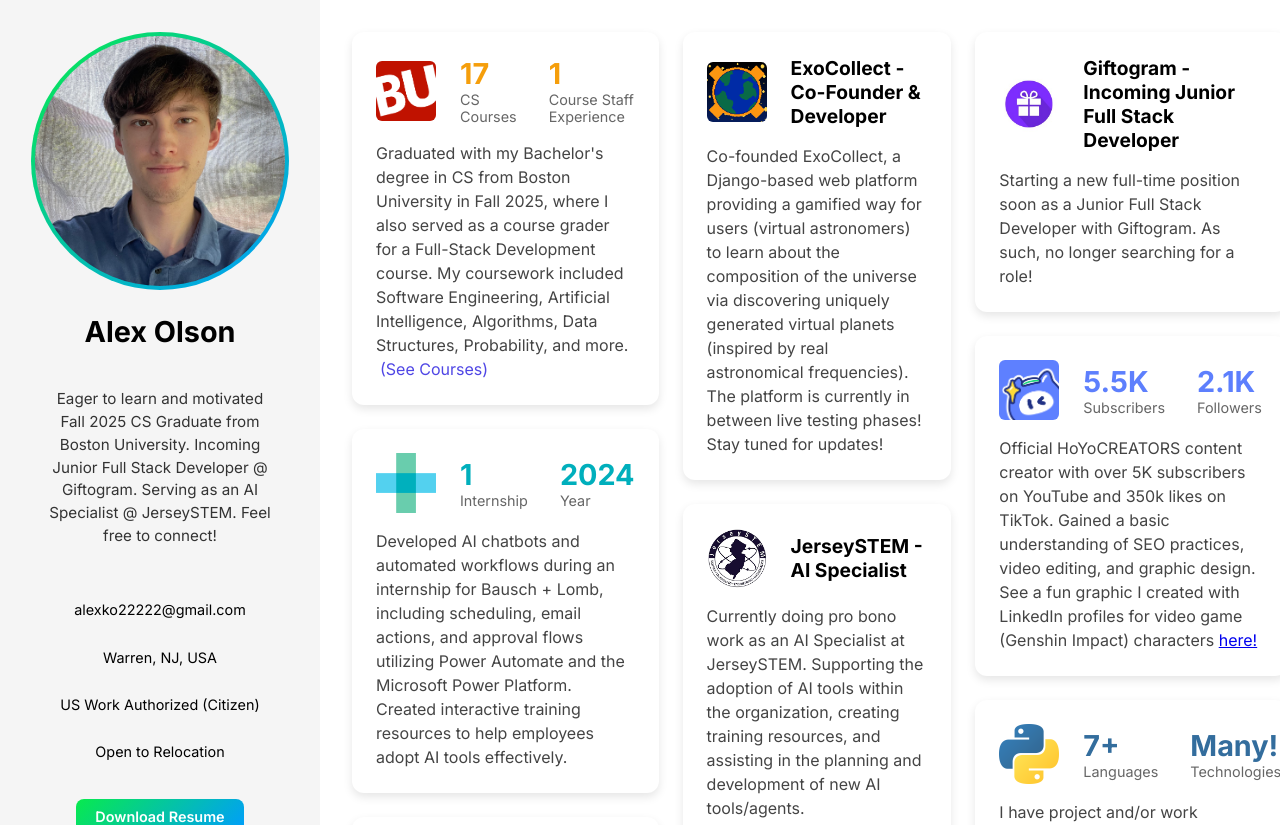
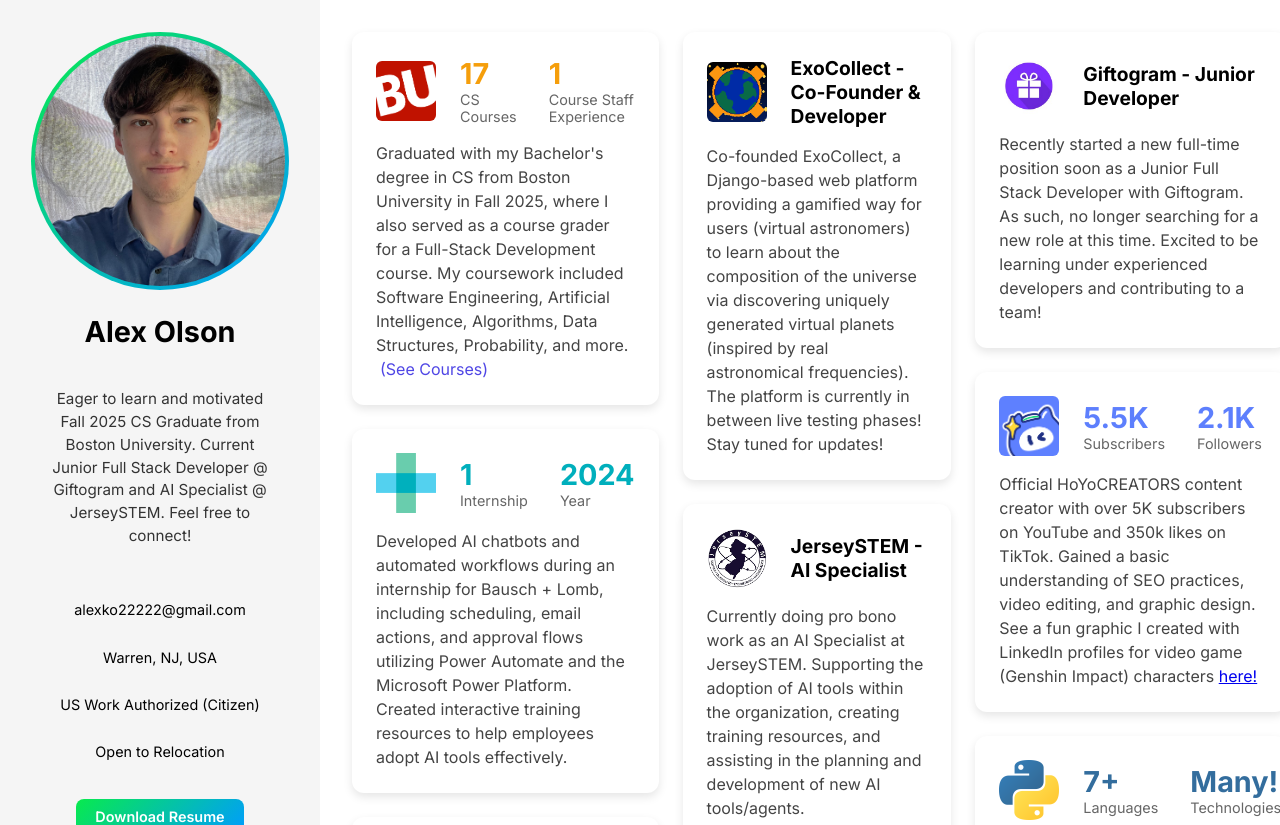
Before and after one commit to alexko22/portfolio-page, a React (Vite) app: page / in a window 1280 px wide. Shown: the top 825 px of the page. Built offline with nearby package versions, Linux system fonts and the light colour scheme.

Commit message:
updated portfolio for May 2026

```diff
--- a/src/components/Sidebar.tsx
+++ b/src/components/Sidebar.tsx
@@ -15,7 +15,7 @@ const Sidebar = () => {
             <h2>Alex Olson</h2>
             <p className="description">
                 Eager to learn and motivated Fall 2025 CS Graduate from Boston University.
-                Incoming Junior Full Stack Developer @ Giftogram. Serving as an AI Specialist @ JerseySTEM.
+                Current Junior Full Stack Developer @ Giftogram and AI Specialist @ JerseySTEM.
                 Feel free to connect!
             </p>
 
--- a/src/pages/Home.tsx
+++ b/src/pages/Home.tsx
@@ -44,8 +44,8 @@ const cards : CardProps[] = [
     // Job Card
     {
         type: "default",
-        title: "Giftogram - Incoming Junior Full Stack Developer",
-        description: "Starting a new full-time position soon as a Junior Full Stack Developer with Giftogram. As such, no longer searching for a role!",
+        title: "Giftogram - Junior Developer",
+        description: "Recently started a new full-time position soon as a Junior Full Stack Developer with Giftogram. As such, no longer searching for a new role at this time. Excited to be learning under experienced developers and contributing to a team!",
         imageUrl: "/gifto.jpg",
     },
     // Internship Card
```
